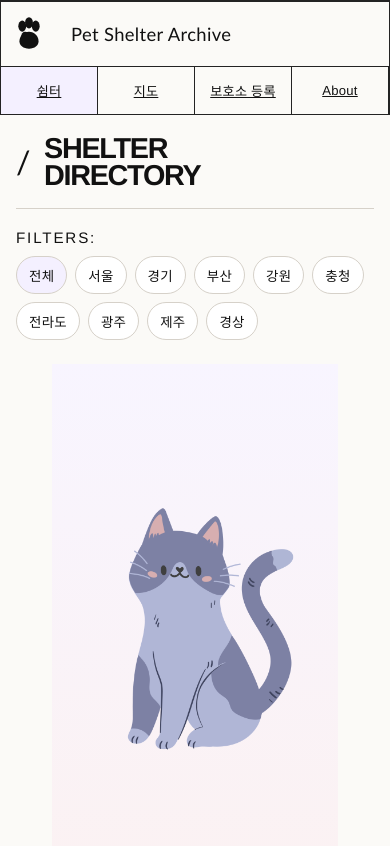
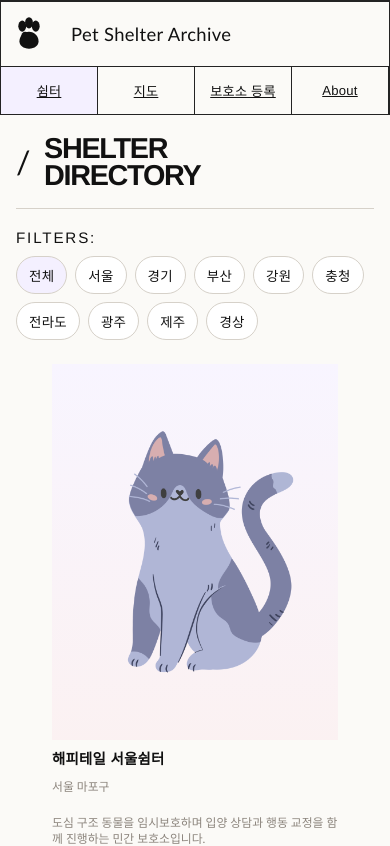
Before and after one commit to treeNoonna/animal-shelter, a Next.js app: page / in a window 390 px wide. Shown: the top 846 px of the page. Built offline with nearby package versions, Linux system fonts and the light colour scheme; no server answers.

Commit message:
fix layout33

```diff
--- a/app/globals.css
+++ b/app/globals.css
@@ -930,7 +930,7 @@ dd {
   }
 
   .catalog-image {
-    aspect-ratio: 0.54;
+    aspect-ratio: 0.76;
   }
 
   .catalog-copy,
```
